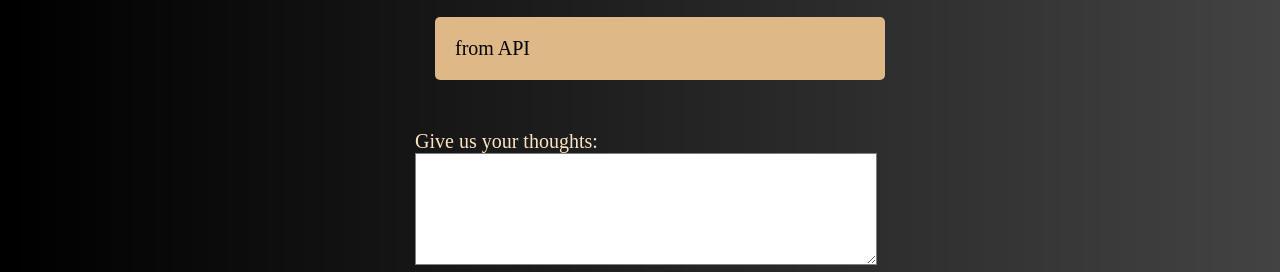
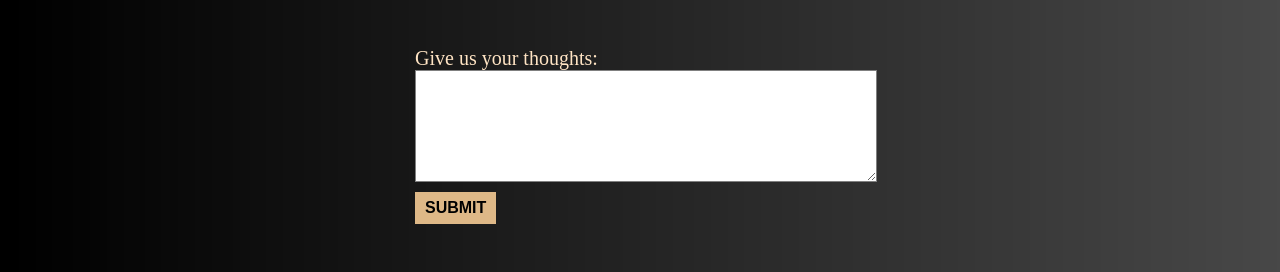
Before and after one commit to Retr0-gamer/phase-1-project, a website: page index.html in a window 1280 px wide. Shown: the part 773-1045 px from the top of the page. Drawn offline with Linux system fonts and the light colour scheme; no server answers.

Commit message:
review test again

```diff
--- a/index.html
+++ b/index.html
@@ -56,7 +56,6 @@
         <h3 id="customer-reviews">Customer Reviews</h3>
         <ul id="review-list">
             <li>Reviews go here</li>
-            <li>from API</li>
         </ul>
         <form id="review-form">
             <label id="your-review" for="review">Give us your thoughts:</label>
```
